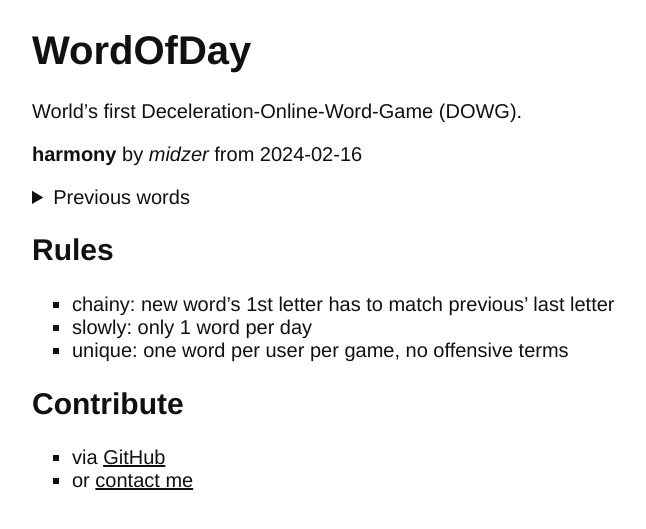
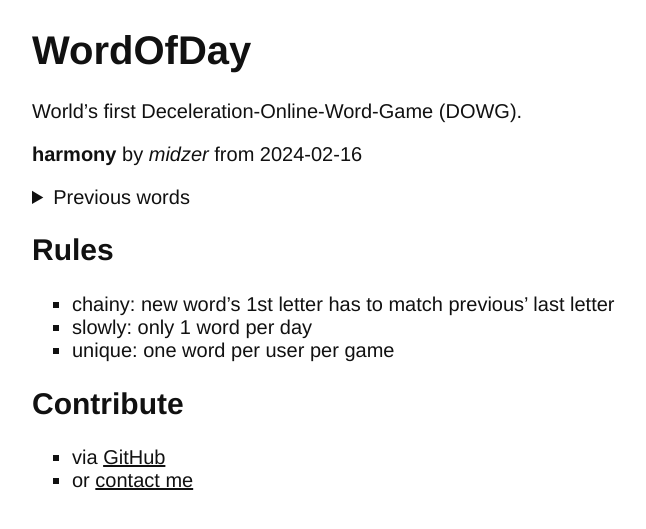
Before and after one commit to sigvef/wordofday, a Jekyll site: the page built from index.md, in a window 1280 px wide. Shown: the top 529 px of the page, without its empty margins (288-934 px from the left). Built offline with Jekyll 4.4.1, drawn with Linux system fonts in a browser that asks for light colours.

Commit message:
update rules

```diff
--- a/index.md
+++ b/index.md
@@ -13,7 +13,7 @@ World's first Deceleration-Online-Word-Game (DOWG).
 
 * chainy: new word's 1st letter has to match previous' last letter
 * slowly: only 1 word per day
-* unique: one word per user per game, no offensive terms
+* unique: one word per user per game
 
 ## Contribute
 
```
